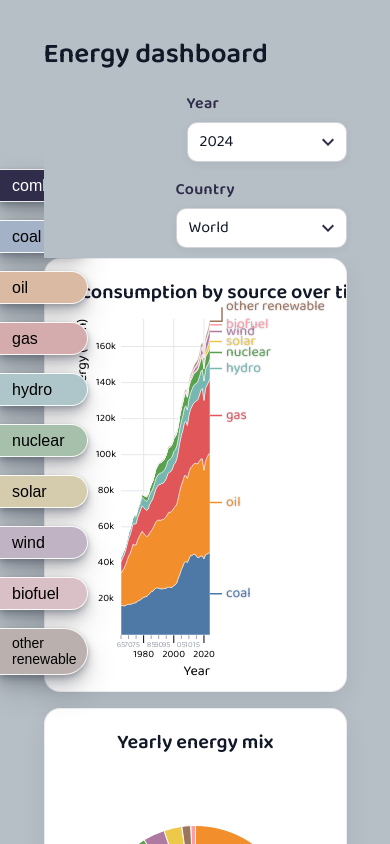
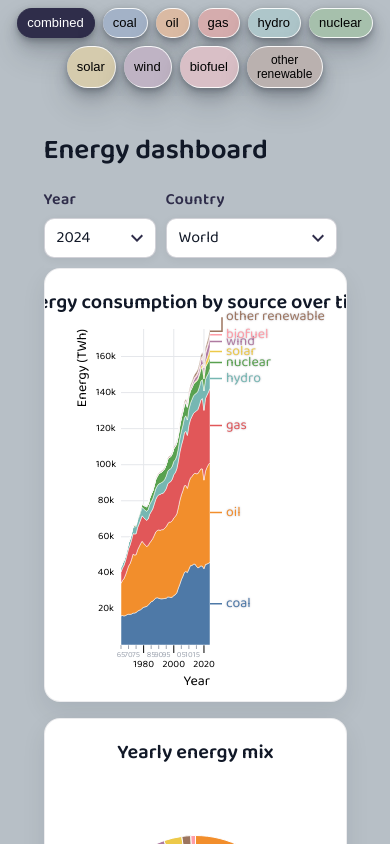
Before and after one commit to fotinidelig/energy-dashboard, a React (Vite) app: page / in a window 390 px wide. Shown: the top 844 px of the page. Built offline with nearby package versions, Linux system fonts and the light colour scheme.

Commit message:
make source buttons responsive

```diff
--- a/src/App.css
+++ b/src/App.css
@@ -33,7 +33,7 @@
 .filter-controls {
   display: flex;
   flex-wrap: wrap;
-  gap: 16px;
+  gap: 10px;
   justify-content: flex-end;
 }
 
@@ -52,7 +52,7 @@
 
 .filter-select__control {
   appearance: none;
-  min-width: 10rem;
+  min-width: 7rem;
   padding: 8px 36px 8px 12px;
   border: 1px solid rgba(47, 45, 74, 0.22);
   border-radius: 10px;
@@ -92,6 +92,7 @@
   justify-content: space-between;
   height: 60%;
   top: 20%;
+  z-index: 60;
 
   font: var(--font-size-body);
 }
@@ -101,7 +102,7 @@
   padding: 6px 12px;
   border-radius: 0 70px 70px 0;
   color: #111827;
-  font-size: var(--font-size-label);
+  font-size: var(--font-size-body);
   line-height: 1.2;
   text-align: left;
   white-space: normal;
@@ -118,9 +119,25 @@
 
 }
 
+.source-button--small {
+  font-size: var(--font-size-label);
+}
+
+.source-button--active {
+  border-top-color: #2f2d4a;
+  border-bottom-color: #2f2d4a;
+  border-right-color: #2f2d4a;
+}
+
 .source-button:hover {
   cursor: pointer;
-  border: 0;
+}
+
+.source-button--active:hover {
+  border-left: 0;
+  border-top-color: #2f2d4a;
+  border-bottom-color: #2f2d4a;
+  border-right-color: #2f2d4a;
 }
 
 .chart-card {
@@ -143,7 +160,34 @@
   width: 100%;
 }
 
-@media (max-width: 720px) {
+@media (max-width: 800px) {
+  .source-button-container {
+    position: sticky;
+    top: 0;
+    z-index: 60;
+    height: auto;
+
+    flex-direction: row;
+    flex-wrap: wrap;
+    justify-content: center;
+    gap: 8px;
+
+    padding: 8px 0;
+    background: rgb(183, 191, 198); /* same as page background */
+  }
+
+  .source-button {
+    max-width: none;
+    padding: 6px 10px;
+    border-radius: 999px;
+    text-align: center;
+    font-size: 13px;
+  }
+
+  .source-button--small {
+    font-size: 12px;
+  }
+
   .dashboard {
     grid-template-columns: 1fr;
   }
--- a/src/App.jsx
+++ b/src/App.jsx
@@ -128,7 +128,11 @@ function App() {
                   <button
                     key={source}
                     type="button"
-                    className="source-button"
+                    className={[
+                      'source-button',
+                      source === 'other_renewable' ? 'source-button--small' : '',
+                      isActive ? 'source-button--active' : '',
+                    ].join(' ')}
                     onClick={() => {
                       if (source === selectedSource) {
                         setSelectedSource('combined');
@@ -143,10 +147,6 @@ function App() {
                         ? buttonSourceToColor[source]
                         : muteColor(buttonSourceToColor[source]),
                       color: source === 'combined' ? '#fff' : '#000',
-                      fontSize:
-                        source === 'other_renewable'
-                          ? fontSize.label // smaller text for other renewable
-                          : fontSize.body,
                     }}
                   >
                     <SourceButtonLabel source={source} />
```
